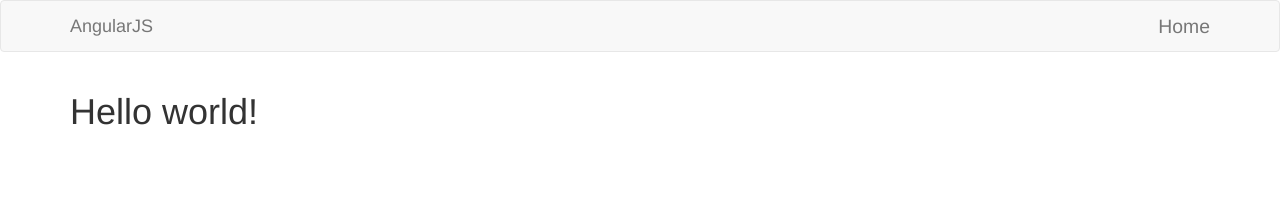
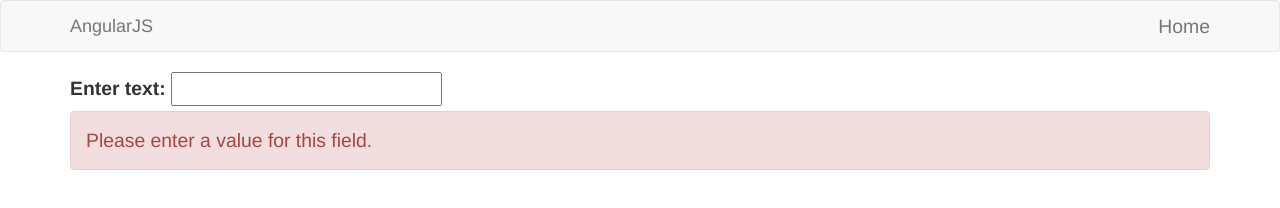
Before and after one commit to adolkin/AngularJS-Tutorial, a plain HTML site: page udemy/index.htm in a window 1280 px wide. Drawn offline with nearby package versions, Linux system fonts and the light colour scheme; some packages are replaced by stand-ins of ours; some icons are missing.

Commit message:
ngMessages v1.3.0-rc

```diff
--- a/udemy/app.js
+++ b/udemy/app.js
@@ -1,5 +1,5 @@
 // MODULE
-var angularApp = angular.module('angularApp', []);
+var angularApp = angular.module('angularApp', ['ngMessages']);
 
 // CONTROLLERS
 angularApp.controller('mainController', ['$scope','$log','$filter', function ($scope, $log, $filter) {
--- a/udemy/index.htm
+++ b/udemy/index.htm
@@ -1,5 +1,6 @@
 <!DOCTYPE html>
 <html lang="en-us" ng-app="angularApp">
+
 <head>
 	<title>Introduction to AngularJS</title>
 	<meta http-equiv="X-UA-Compatible" content="IE=Edge">
@@ -8,16 +9,18 @@
 	<!-- load bootstrap and fontawesome via CDN -->
 	<link rel="stylesheet" href="//netdna.bootstrapcdn.com/bootstrap/3.2.0/css/bootstrap.min.css" />
 	<style>
-            html, body
-            {
+		html,
+		body {
 			font-size: 1.1em;
 		}
 	</style>
 
 	<!-- load angular via CDN -->
 	<script src="//code.angularjs.org/1.3.0-rc.1/angular.min.js"></script>
+	<script src="//code.angularjs.org/1.3.0-rc.1/angular-messages.min.js"></script>
 	<script src="app.js"></script>
 </head>
+
 <body>
 
 	<header>
@@ -28,7 +31,10 @@
 				</div>
 
 				<ul class="nav navbar-nav navbar-right">
-					<li><a href="#"><i class="fa fa-home"></i> Home</a></li>
+					<li>
+						<a href="#">
+							<i class="fa fa-home"></i> Home</a>
+					</li>
 				</ul>
 			</div>
 		</nav>
@@ -38,11 +44,21 @@
 
 		<div ng-controller="mainController">
 
-                <h1>Hello world!</h1>
+			<form name="myForm">
+				<label>
+					Enter text:
+					<input type="email" ng-model="field" name="myField" required minlength="5" />
+				</label>
+				<div ng-messages="myForm.myField.$error" role="alert">
+					<div class="alert alert-danger" ng-message="required">Please enter a value for this field.</div>
+					<div class="alert alert-danger" ng-message="minlength">Too short	</div>
+				</div>
+			</form>
 
 		</div>
 
 	</div>
 
 </body>
+
 </html>
```
Lines whose indentation alone changed are shown as unchanged.
